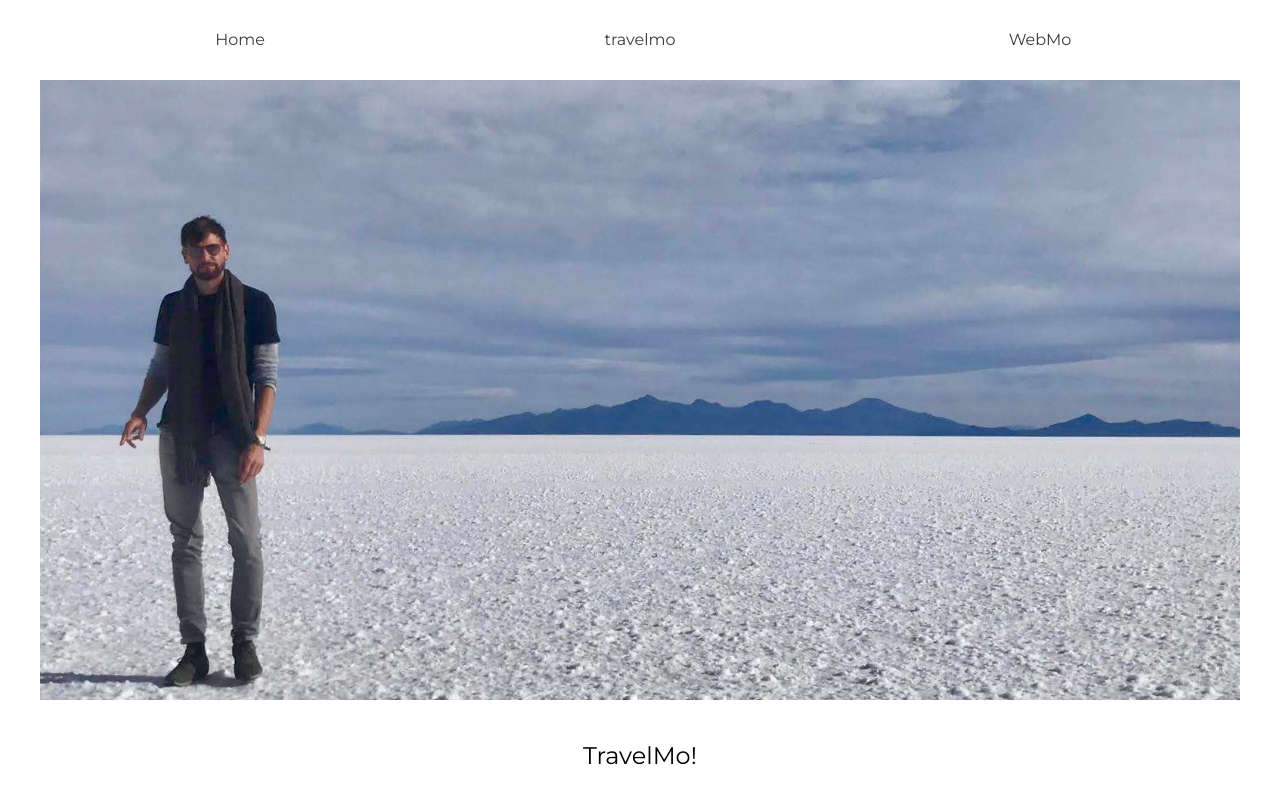
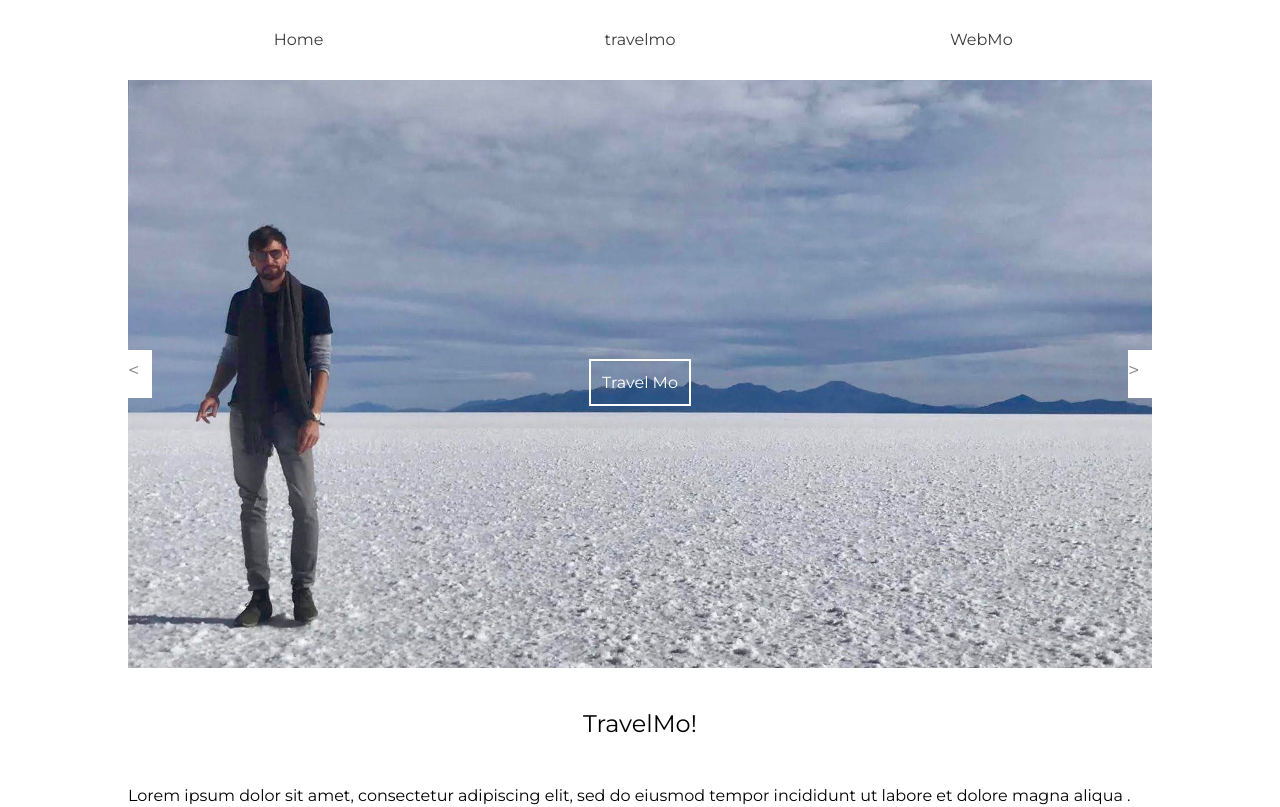
Before and after one commit to morris7/travelmo, a Next.js app: page / in a window 1280 px wide. Shown: the top 807 px of the page. Built offline with nearby package versions, Linux system fonts and the light colour scheme.

Commit message:
hero styling

```diff
--- a/components/Header/Header.tsx
+++ b/components/Header/Header.tsx
@@ -1,9 +1,15 @@
 import React from 'react';
+import Head from 'next/head';
 import Hero from './Hero';
 import Nav from './Nav';
 
- const Header =  () => (
+const Header = () => (
     <section className="Header">
+        <Head>
+            <title>Home</title>
+            <link rel='icon' href='/favicon.ico' />
+            <link href="https://fonts.googleapis.com/css?family=Montserrat&display=swap" rel="stylesheet"></link>
+        </Head>
         <Nav />
         <Hero />
     </section>
--- a/components/Header/Hero.scss
+++ b/components/Header/Hero.scss
@@ -1,10 +1,69 @@
 .Hero {
 
-    background-image: url('/heroImage.jpg');
-    background-repeat: no-repeat;
-    background-size: cover;
-    height: 620px;
-    width: 100%;
-    background-position: center;
-    background-blend-mode: lighten;
+  background-blend-mode: lighten;
+  background-image: url('/heroImage.jpg');
+  background-position: center;
+  background-repeat: no-repeat;
+  background-size: cover;
+  width: 100%;
+
+  &::before {
+    content: '<';
+  }
+
+  &::after {
+    content: '>';
+    left: calc(100% - 1.5rem);
+  }
+
+  &::before,
+  &::after {
+    background: #fff;
+    color: #888888;
+    display: block;
+    font-size: 20px;
+    height: 3rem;
+    position: absolute;
+    top: calc(50% - 1.5rem);
+    width: 1.5rem;
+    z-index: 100;
+  }
+
+  &:hover {
+    filter: brightness(80%);
+    transition: filter ease-in-out .2s;
+  }
+
+  &__centre-square {
+    cursor: pointer;
+    display: flex;
+    flex-direction: column;
+    justify-content: center;
+    border: solid 2px #fff;
+    color: #fff;
+    height: 8%;
+    left: calc(50% - 5%);
+    position: absolute;
+    text-align: center;
+    top: calc(50% - 2.5%);
+    width: 10%;
+  }
 }
+
+
+
+
+// .Hero:before:hover {
+// 	position: absolute;
+// 	top: 50%;
+// 	left: 50%;
+// 	z-index: 2;
+// 	display: block;
+// 	content: '';
+// 	width: 100%;
+// 	height: 100%;
+// 	background: rgba(255,255,255,.1);
+// 	border-radius: 100%;
+// 	transform: translate(-50%, -50%);
+// 	opacity: 1;
+// }
--- a/components/Header/Hero.tsx
+++ b/components/Header/Hero.tsx
@@ -5,11 +5,10 @@ import './Hero.scss';
 
 const Hero = () => (
   <section className="Hero relative flex">
-    <Head>
-      <title>Home</title>
-      <link rel='icon' href='/favicon.ico' />
-      <link href="https://fonts.googleapis.com/css?family=Montserrat&display=swap" rel="stylesheet"></link>
-    </Head>
+    <img src="/heroImage.jpg" />
+    <div className="Hero__centre-square border-4 border-white btn-4 ">
+      Travel Mo
+    </div>
   </section>
 )
 
--- a/styles/index.css
+++ b/styles/index.css
@@ -7,7 +7,7 @@ body {
 
 .main-container {
     margin: 0 auto;
-    width: 1200px;
+    width: 80%;
 }
 
 p {
```
